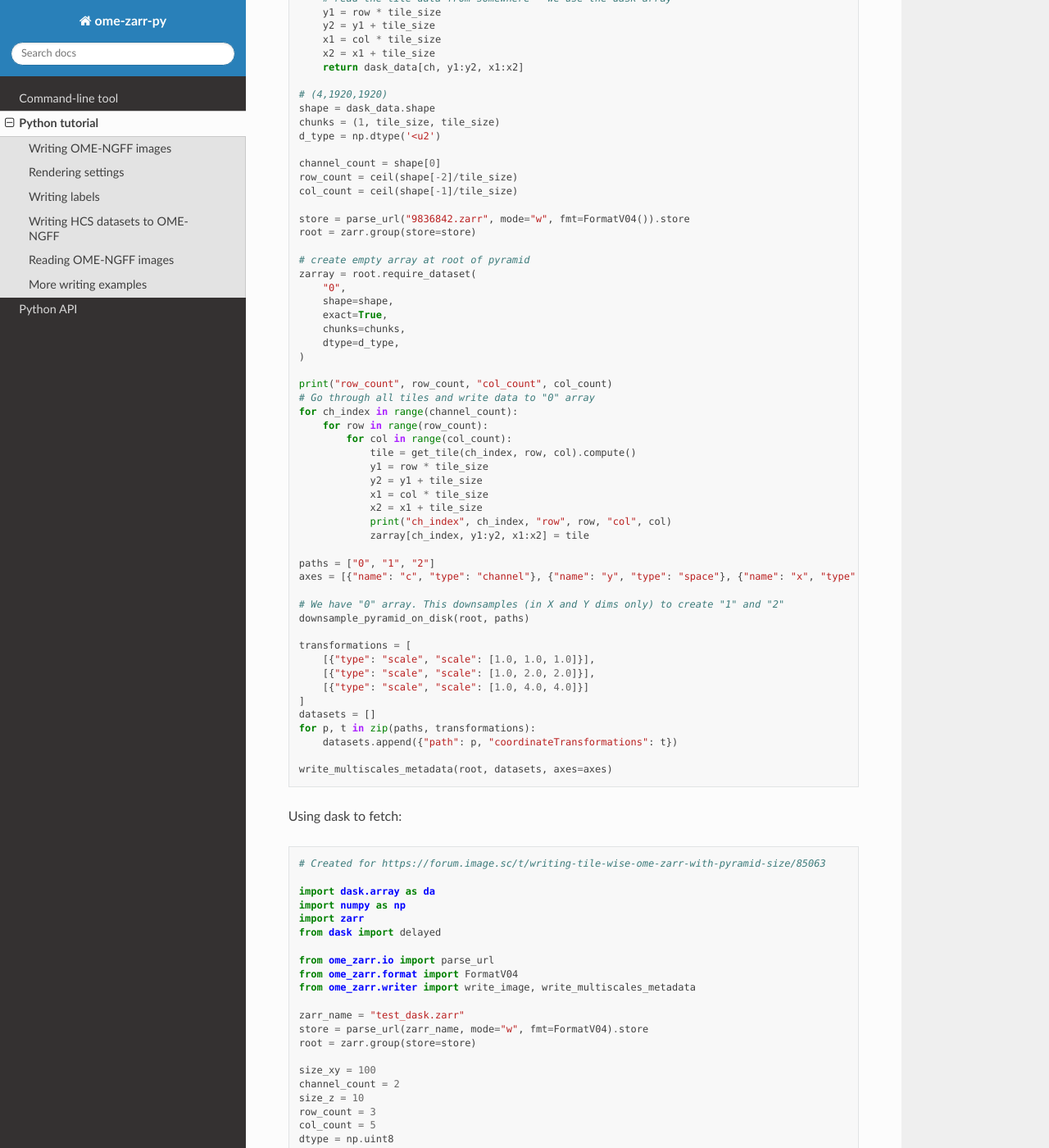
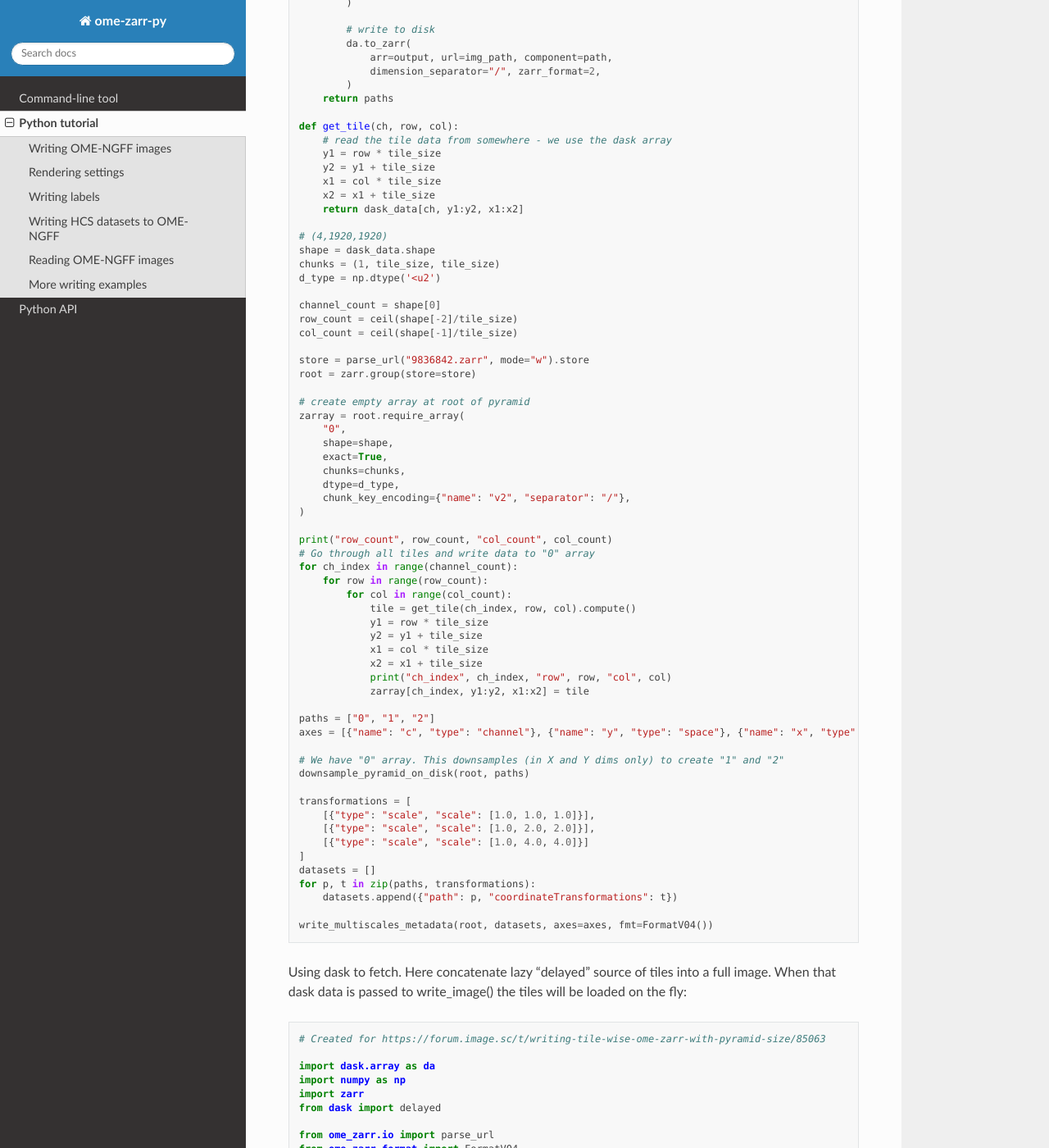
Before and after one commit to ome/ome-zarr-py, a Sphinx documentation site: the page built from docs/source/python.rst, in a window 1280 px wide and 1400 px high, scrolled down 4804 px. Shown: the whole window at 82% size. Built offline with Sphinx 7.4.7 and the Read the Docs theme 3.1.0, drawn with Linux system fonts in a browser that asks for light colours; some of the changed text lies outside the part shown.

Commit message:
Update docs python examples

```diff
--- a/docs/source/python.rst
+++ b/docs/source/python.rst
@@ -13,12 +13,16 @@
 Alternatively, the :py:func:`ome_zarr.writer.write_multiscale` can be used, which takes a
 "pyramid" of pre-computed `numpy` arrays.
 
+NB: `ome-zarr-py` supports reading of OME-NGFF `v0.5` (the `CurrentFormat`) but writing
+is only supported for `v0.4` which must be specified explicitly.
+
 The following code creates a 3D Image in OME-Zarr::
 
     import numpy as np
     import zarr
 
     from ome_zarr.io import parse_url
+    from ome_zarr.format import FormatV04
     from ome_zarr.writer import write_image
 
     path = "test_ngff_image.zarr"
@@ -29,9 +33,10 @@
     data = rng.poisson(lam=10, size=(size_z, size_xy, size_xy)).astype(np.uint8)
 
     # write the image data
-    store = parse_url(path, mode="w", fmt=FormatV04()).store
+    store = parse_url(path, mode="w").store
     root = zarr.group(store=store)
-    write_image(image=data, group=root, axes="zyx", storage_options=dict(chunks=(1, size_xy, size_xy)))
+    write_image(image=data, group=root, axes="zyx", fmt=FormatV04(),
+                storage_options=dict(chunks=(1, size_xy, size_xy)))
 
 
 This image can be viewed in `napari` using the
@@ -43,7 +48,7 @@
 ------------------
 Render settings can be added to an existing zarr group::
 
-    store = parse_url(path, mode="w", fmt=FormatV04()).store
+    store = parse_url(path, mode="w").store
     root = zarr.group(store=store)
     root.attrs["omero"] = {
         "channels": [{
@@ -77,9 +82,10 @@
     data = rng.poisson(mean_val, size=(size_z, size_xy, size_xy)).astype(np.uint8)
 
     # write the image data
-    store = parse_url(path, mode="w", fmt=FormatV04()).store
+    store = parse_url(path, mode="w").store
     root = zarr.group(store=store)
-    write_image(image=data, group=root, axes="zyx", storage_options=dict(chunks=(1, size_xy, size_xy)))
+    write_image(image=data, group=root, axes="zyx", fmt=FormatV04(),
+                storage_options=dict(chunks=(1, size_xy, size_xy)))
     # optional rendering settings
     root.attrs["omero"] = {
         "channels": [{
@@ -125,6 +131,7 @@
     import numpy as np
     import zarr
 
+    from ome_zarr.format import FormatV04
     from ome_zarr.io import parse_url
     from ome_zarr.writer import write_image, write_plate_metadata, write_well_metadata
 
@@ -144,9 +151,9 @@
     data = rng.poisson(mean_val, size=(num_wells, num_fields, size_z, size_xy, size_xy)).astype(np.uint8)
 
     # write the plate of images and corresponding metadata
-    store = parse_url(path, mode="w", fmt=FormatV04()).store
+    store = parse_url(path, mode="w").store
     root = zarr.group(store=store)
-    write_plate_metadata(root, row_names, col_names, well_paths)
+    write_plate_metadata(root, row_names, col_names, well_paths, fmt=FormatV04())
     for wi, wp in enumerate(well_paths):
         row, col = wp.split("/")
         row_group = root.require_group(row)
@@ -227,7 +235,8 @@
         Takes a high-resolution Zarr array at paths[0] in the zarr group
         and down-samples it by a factor of 2 for each of the other paths
         """
-        group_path = parent.store.path
+        group_path = str(parent.store_path)
+        img_path = parent.store_path / parent.path
         image_path = os.path.join(group_path, parent.path)
         print("downsample_pyramid_on_disk", image_path)
         for count, path in enumerate(paths[1:]):
@@ -249,8 +258,8 @@
 
             # write to disk
             da.to_zarr(
-                arr=output, url=image_path, component=path,
-                dimension_separator=parent._store._dimension_separator,
+                arr=output, url=img_path, component=path,
+                dimension_separator="/", zarr_format=2,
             )
         return paths
 
@@ -271,16 +280,17 @@
     row_count = ceil(shape[-2]/tile_size)
     col_count = ceil(shape[-1]/tile_size)
 
-    store = parse_url("9836842.zarr", mode="w", fmt=FormatV04()).store
+    store = parse_url("9836842.zarr", mode="w").store
     root = zarr.group(store=store)
 
     # create empty array at root of pyramid
-    zarray = root.require_dataset(
+    zarray = root.require_array(
         "0",
         shape=shape,
         exact=True,
         chunks=chunks,
         dtype=d_type,
+        chunk_key_encoding={"name": "v2", "separator": "/"},
     )
 
     print("row_count", row_count, "col_count", col_count)
@@ -311,10 +321,11 @@
     for p, t in zip(paths, transformations):
         datasets.append({"path": p, "coordinateTransformations": t})
 
-    write_multiscales_metadata(root, datasets, axes=axes)
+    write_multiscales_metadata(root, datasets, axes=axes, fmt=FormatV04())
 
 
-Using dask to fetch::
+Using dask to fetch. Here concatenate lazy "delayed" source of tiles into a full image.
+When that dask data is passed to write_image() the tiles will be loaded on the fly::
 
     # Created for https://forum.image.sc/t/writing-tile-wise-ome-zarr-with-pyramid-size/85063
 
@@ -328,7 +339,7 @@
     from ome_zarr.writer import write_image, write_multiscales_metadata
 
     zarr_name = "test_dask.zarr"
-    store = parse_url(zarr_name, mode="w", fmt=FormatV04).store
+    store = parse_url(zarr_name, mode="w").store
     root = zarr.group(store=store)
 
     size_xy = 100
```
Also changed, not shown: other parts of docs/source/python.rst (+4 -3 lines).
